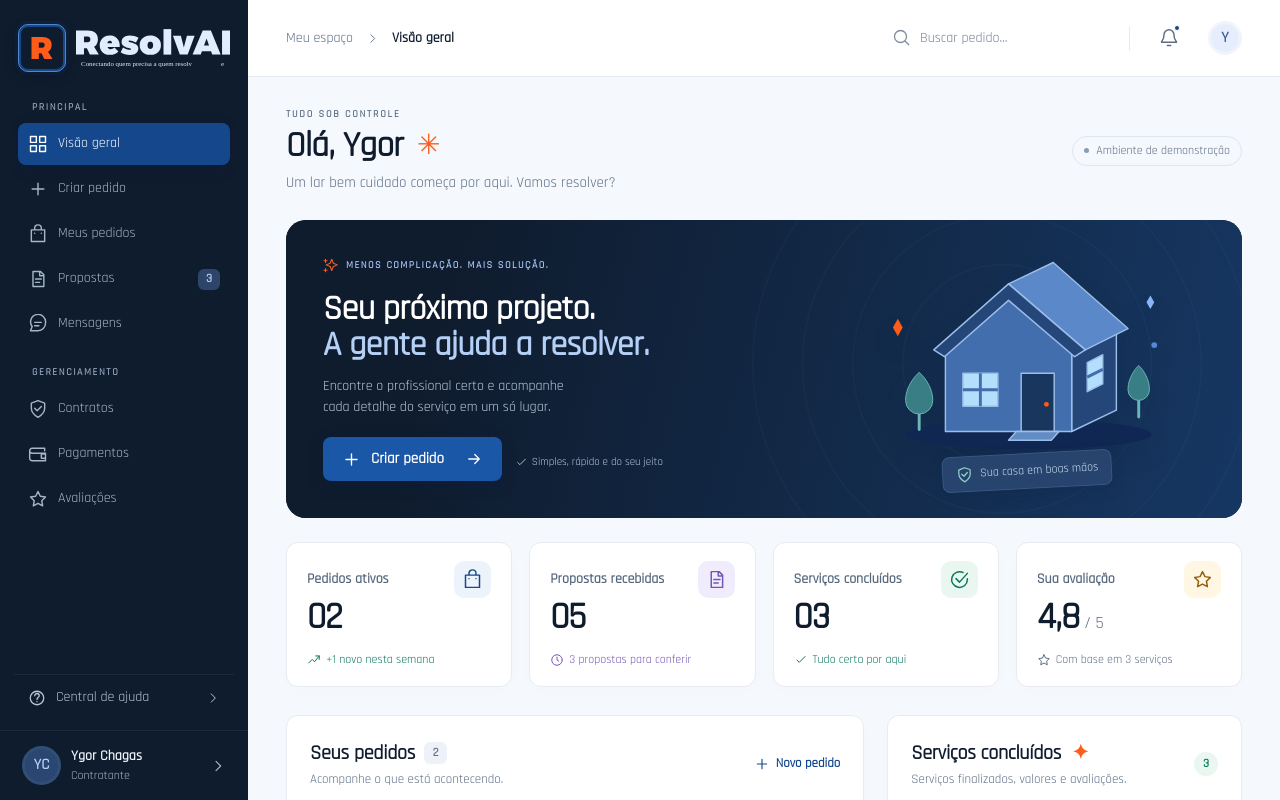
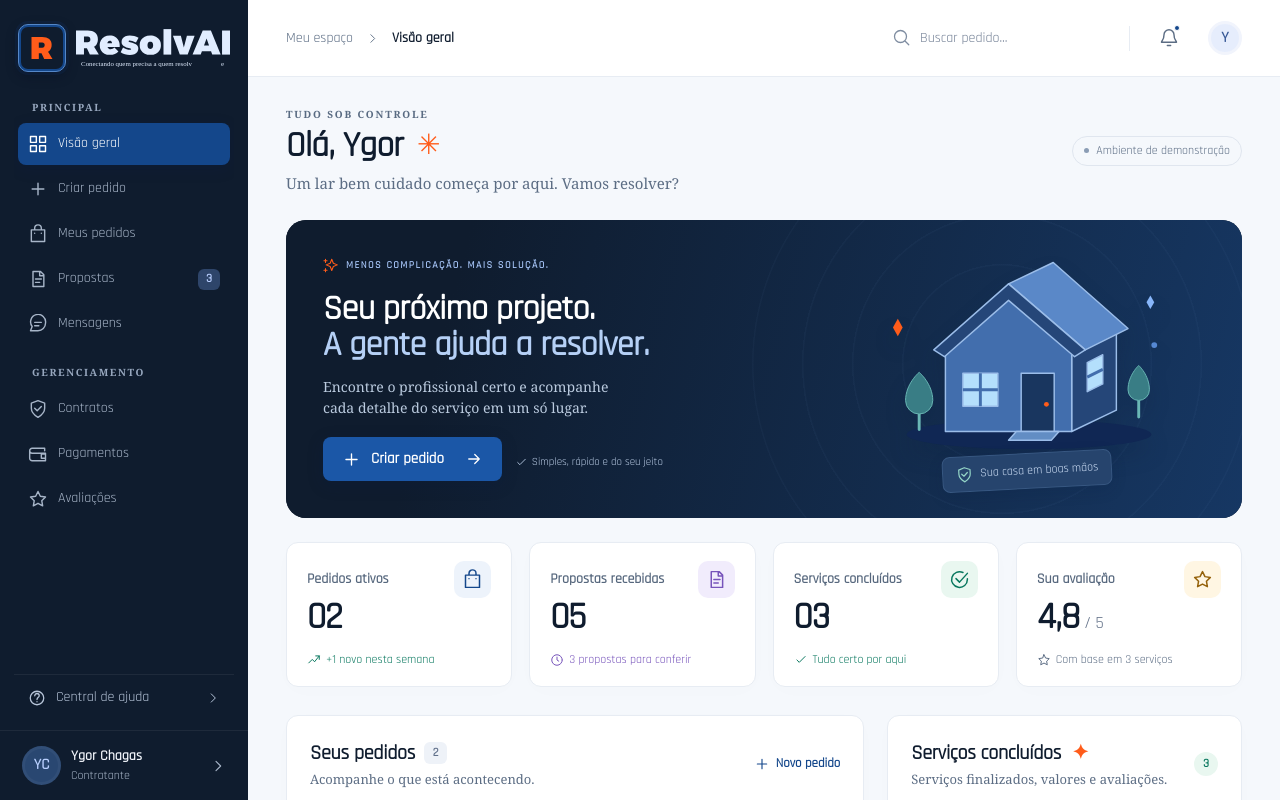
Before and after one commit to danilomarley/Resolvai_Cliente, a React (Vite) app: page / in a window 1280 px wide. Shown: the top 800 px of the page. Built offline with nearby package versions, Linux system fonts and the light colour scheme.

Commit message:
feat: adiciona fonte secundaria para textos

```diff
--- a/src/styles/global.css
+++ b/src/styles/global.css
@@ -1,4 +1,9 @@
 @import './variables.css';
+
+p,
+.texto {
+  font-family: var(--font-secondary);
+}
 
 * {
   margin: 0;
--- a/src/styles/variables.css
+++ b/src/styles/variables.css
@@ -17,6 +17,7 @@
 
   /* Tipografia */
   --font-main: 'Rajdhani', system-ui, sans-serif;
+  --font-secondary: Georgia, 'Times New Roman', serif;
   --font-size-sm: 0.875rem;
   --font-size-md: 1rem;
   --font-size-lg: 1.5rem;
```
